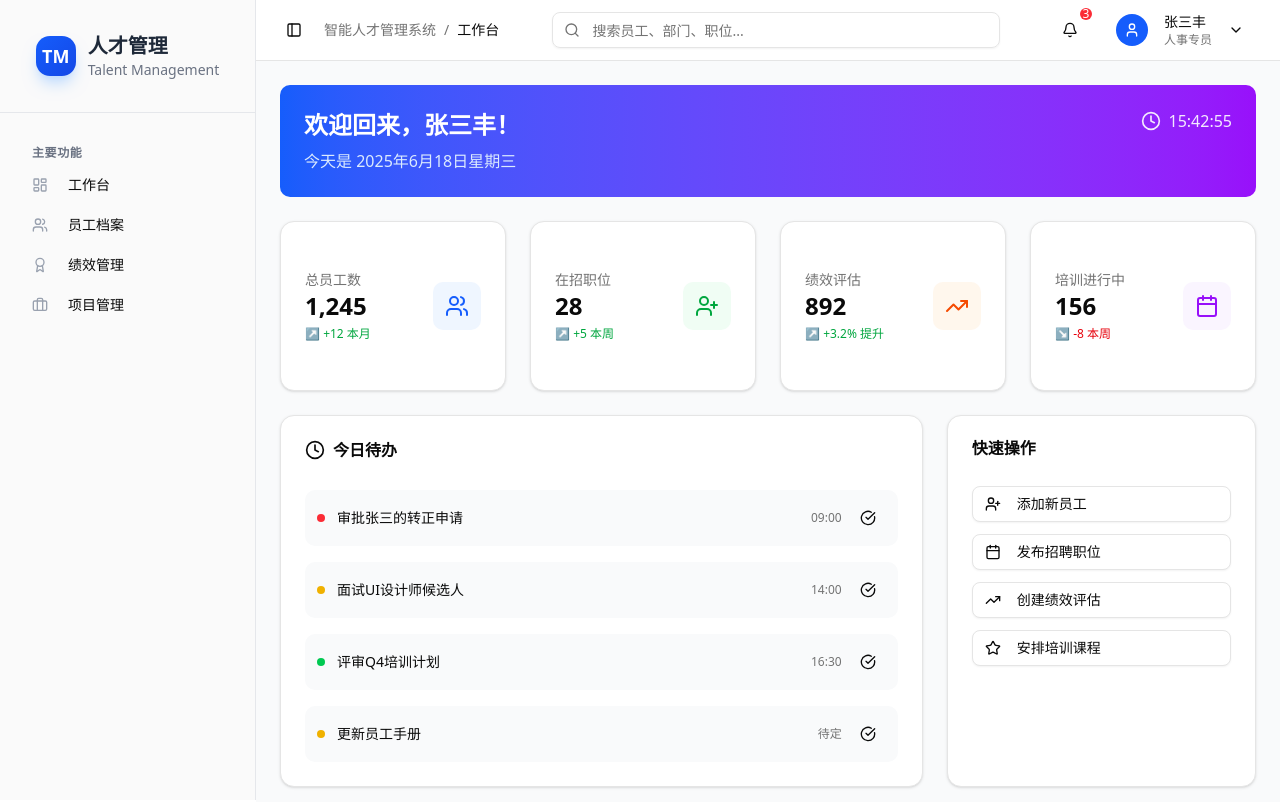
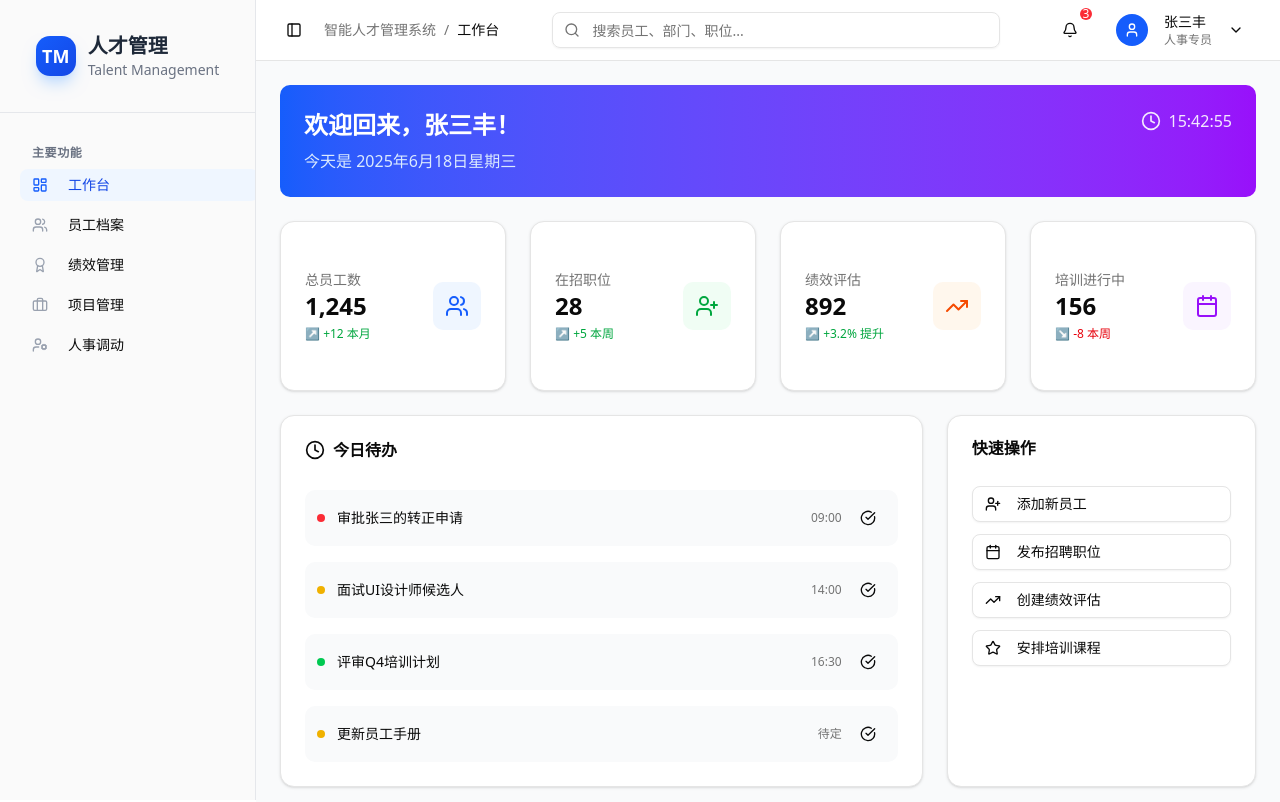
Before and after one commit to luckyabner/tms-web, a Next.js app: page / in a window 1280 px wide. Shown: the top 802 px of the page. Built offline with nearby package versions, Linux system fonts and the light colour scheme; no server answers.

Commit message:
feat: 增加员工角色的重定向逻辑，优化侧边栏菜单根据角色动态渲染

```diff
--- a/src/app/(dashboard)/page.jsx
+++ b/src/app/(dashboard)/page.jsx
@@ -14,6 +14,9 @@ export default function Home() {
     return <LeaderPage />;
   } else if (role === "admin") {
     return <AdminPage />;
+  } else if (role === "employee") {
+    // 如果是员工角色，可以重定向到员工专属页面或其他逻辑
+    redirect("/employee/1");
   } else {
     // 如果不是HR角色，重定向到登录页面或其他页面
     redirect("/login");
--- a/src/components/layout/AppSidebar.jsx
+++ b/src/components/layout/AppSidebar.jsx
@@ -1,11 +1,6 @@
 "use client";
 
-import {
-	LayoutDashboard,
-	Users,
-	Award,
-	Briefcase,
-} from 'lucide-react';
+import { Award, Briefcase, LayoutDashboard, Users } from "lucide-react";
 
 import {
   Sidebar,
@@ -17,37 +12,115 @@ import {
   SidebarMenu,
   SidebarMenuButton,
   SidebarMenuItem,
-} from '@/components/ui/sidebar';
+} from "@/components/ui/sidebar";
 
-import { cn } from '@/lib/utils';
-import { usePathname } from 'next/navigation';
+import useAuth from "@/hooks/auth";
+import { cn } from "@/lib/utils";
+import { BarChart, Building, Home, UserCog } from "lucide-react";
+import { usePathname } from "next/navigation";
 
-// 主要功能菜单
-const mainItems = [
+// hr端菜单
+const hrNav = [
   {
-		title: '工作台',
-		url: '/hr/dashboard',
+    title: "工作台",
+    url: "/",
     icon: LayoutDashboard,
   },
   {
-		title: '员工档案',
-		url: '/hr/employees',
+    title: "员工档案",
+    url: "/employees",
     icon: Users,
   },
   {
-		title: '绩效管理',
-		url: '/hr/performance',
+    title: "绩效管理",
+    url: "/performance",
     icon: Award,
   },
   {
-		title: '项目管理',
-		url: '/hr/projects',
+    title: "项目管理",
+    url: "/projects",
     icon: Briefcase,
+  },
+  {
+    title: "人事调动",
+    icon: UserCog,
+    url: "/executive/transfers/new",
+  },
+];
+
+const leaderNav = [
+  {
+    title: "工作台",
+    icon: LayoutDashboard,
+    url: "/executive/dashboard",
+  },
+  {
+    title: "员工信息",
+    icon: Users,
+    url: "/executive/employees",
+  },
+  {
+    title: "部门信息",
+    icon: Building,
+    url: "/executive/departments",
+  },
+  {
+    title: "人事调动",
+    icon: UserCog,
+    url: "/executive/transfers/new",
+  },
+  {
+    title: "数据分析",
+    icon: BarChart,
+    url: "/executive/analysis",
+  },
+];
+
+const adminNav = [
+  {
+    title: "工作台",
+    icon: LayoutDashboard,
+    url: "/admin/dashboard",
+  },
+  {
+    title: "员工管理",
+    icon: Users,
+    url: "/admin/employees",
+  },
+  {
+    title: "部门管理",
+    icon: Building,
+    url: "/admin/departments",
+  },
+  {
+    title: "系统日志",
+    icon: BarChart,
+    url: "/admin/logs",
+  },
+];
+
+const employeeNav = [
+  {
+    title: "个人档案",
+    icon: Users,
+    url: "/employee/profile",
   },
 ];
 
 export function AppSidebar() {
   const pathname = usePathname();
+  const role = useAuth((state) => state.role);
+
+  let navItems = [];
+  if (role === "hr") {
+    navItems = hrNav;
+  } else if (role === "leader") {
+    navItems = leaderNav;
+  } else if (role === "admin") {
+    navItems = adminNav;
+  } else if (role === "employee") {
+    navItems = employeeNav;
+  }
 
   const isActive = (url) => {
     return pathname === url;
@@ -55,39 +128,47 @@ export function AppSidebar() {
 
   return (
     <Sidebar className="border-r border-gray-200">
-			<SidebarHeader className="flex items-center justify-center py-8 px-6 border-b border-gray-200">
+      <SidebarHeader className="flex items-center justify-center border-b border-gray-200 px-6 py-8">
         <div className="flex items-center space-x-3">
-					<div className="w-10 h-10 bg-gradient-to-br from-blue-600 to-blue-700 rounded-xl flex items-center justify-center shadow-lg shadow-blue-200">
-						<span className="text-white font-bold text-lg">TM</span>
+          <div className="flex h-10 w-10 items-center justify-center rounded-xl bg-gradient-to-br from-blue-600 to-blue-700 shadow-lg shadow-blue-200">
+            <span className="text-lg font-bold text-white">TM</span>
           </div>
           <div>
-						<h2 className="font-bold text-xl text-gray-800">人才管理</h2>
-						<p className="text-sm text-gray-500 font-medium">Talent Management</p>
+            <h2 className="text-xl font-bold text-gray-800">人才管理</h2>
+            <p className="text-sm font-medium text-gray-500">
+              Talent Management
+            </p>
           </div>
         </div>
       </SidebarHeader>
       <SidebarContent className="py-4">
         <SidebarGroup>
-					<SidebarGroupLabel className="px-6 text-xs font-semibold uppercase tracking-wider text-gray-500">
+          <SidebarGroupLabel className="px-6 text-xs font-semibold tracking-wider text-gray-500 uppercase">
             主要功能
           </SidebarGroupLabel>
           <SidebarGroupContent>
             <SidebarMenu>
-							{mainItems.map((item) => (
+              {navItems.map((item) => (
                 <SidebarMenuItem key={item.title}>
                   <SidebarMenuButton
                     asChild
                     className={cn(
-											'mx-3 mb-1 transition-colors duration-200',
-											'hover:bg-blue-50 hover:text-blue-700',
-											isActive(item.url) && 'bg-blue-50 text-blue-700 font-medium'
+                      "mx-3 mb-1 transition-colors duration-200",
+                      "hover:bg-blue-50 hover:text-blue-700",
+                      isActive(item.url) &&
+                        "bg-blue-50 font-medium text-blue-700"
                     )}
                   >
-										<a href={item.url} className="flex items-center space-x-3 px-3 py-2 rounded-lg">
-											<item.icon className={cn(
-												'h-5 w-5 transition-colors duration-200',
-												isActive(item.url) ? 'text-blue-600' : 'text-gray-400'
-											)} />
+                    <a
+                      href={item.url}
+                      className="flex items-center space-x-3 rounded-lg px-3 py-2"
+                    >
+                      <item.icon
+                        className={cn(
+                          "h-5 w-5 transition-colors duration-200",
+                          isActive(item.url) ? "text-blue-600" : "text-gray-400"
+                        )}
+                      />
                       <span>{item.title}</span>
                     </a>
                   </SidebarMenuButton>
```
Lines whose indentation alone changed are shown as unchanged.
